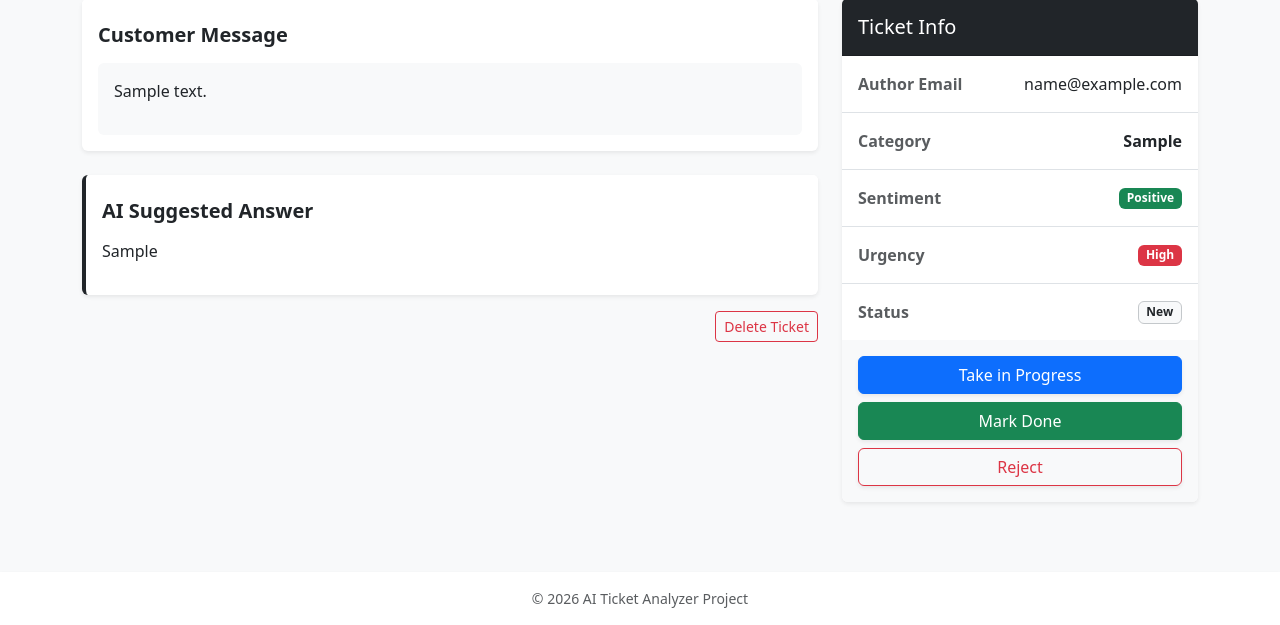
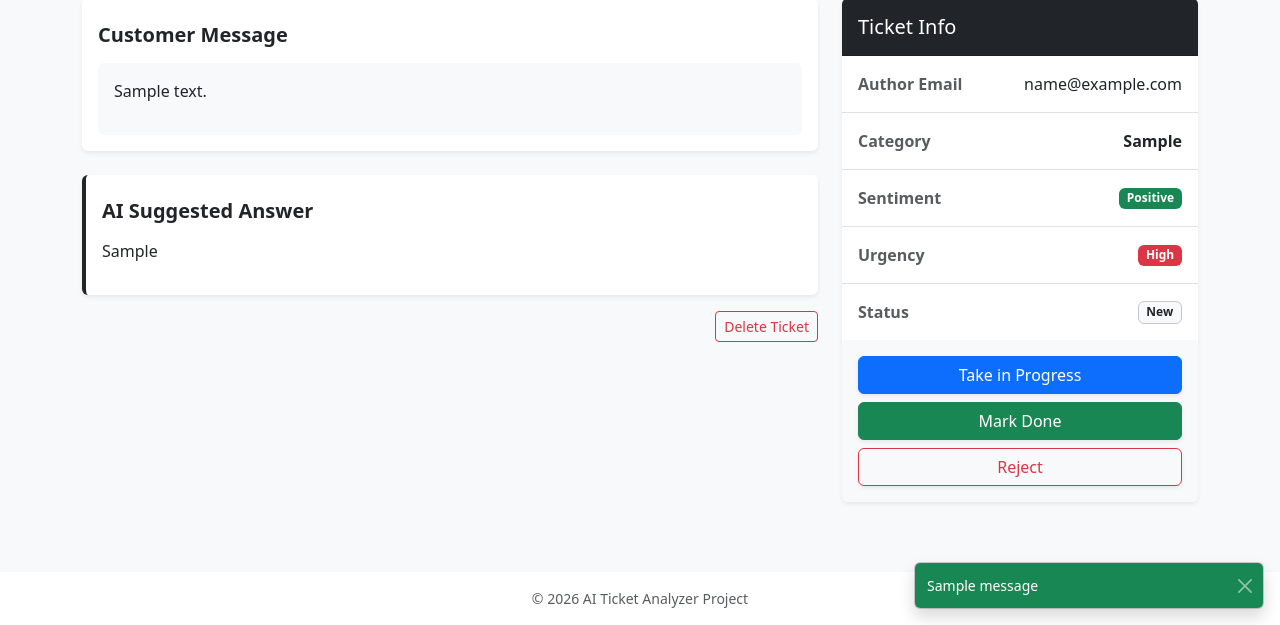
Before and after one commit to Hryhorenko-Yeluzaveta/ai-tickets-analyzer, a Django app: page /analyzer/ticket/1 in a window 1280 px wide. Shown: the part 175-800 px from the top of the page. Run offline with Django 5.2, Linux system fonts and the light colour scheme; tables that the repository leaves empty hold one stand-in row (values such as "Sample post"); one stand-in notice (Sample message) is shown.

Commit message:
Add messages in response to user actions

```diff
--- a/analyzer/views.py
+++ b/analyzer/views.py
@@ -2,6 +2,8 @@ import json
 import os
 from http.client import responses
 
+from django.contrib import messages
+from django.contrib.messages.views import SuccessMessageMixin
 from django.http import HttpResponseRedirect, HttpResponseBadRequest
 from django.shortcuts import render, get_object_or_404
 from django.urls import reverse_lazy, reverse
@@ -29,7 +31,7 @@ class TicketCreateView(CreateView):
             Act as Technical Support Tickets Analyzer.
             The user sends his email address along with the request.
             Analyze this client request: "{self.object.message}"
-            Add necessary Category,
+            Add necessary Category (in one word. if it some kind of nonsense - write Spam),
             Sentiment (must be exactly one of: POS (positive), NEG (negative), NEU (neutral)),
             Urgency (must be exactly one of: H (high), M (medium), L (low))
             and your suggested response for this request. Don't say you've already done something, just provide a recommendation.
@@ -52,6 +54,8 @@ class TicketCreateView(CreateView):
         self.object.ai_response = ai_response['suggested_response']
         self.object.save()
 
+        messages.success(self.request, 'Your ticket has been successfully analyzed and registered!')
+
         return HttpResponseRedirect(self.get_success_url())
 
 class TicketListView(ListView):
@@ -69,6 +73,12 @@ class TicketDeleteView(DeleteView):
     model = Ticket
     success_url = reverse_lazy('list_tickets')
 
+    def form_valid(self, form):
+        success_url = self.get_success_url()
+        self.object.delete()
+        messages.success(self.request, 'Your ticket has been successfully deleted!')
+        return HttpResponseRedirect(success_url)
+
 @require_POST
 def change_status(request, ticket_id, new_status):
     ticket = get_object_or_404(Ticket, pk=ticket_id)
@@ -77,6 +87,14 @@ def change_status(request, ticket_id, new_status):
     if new_status not in valid_statuses:
         return HttpResponseBadRequest("Invalid status code.")
 
+    if new_status == 'P':
+        messages.info(request, 'The ticket has been accepted for processing.')
+
+    if new_status == 'R':
+        messages.error(request, 'The ticket has been rejected.')
+
+    if new_status == 'D':
+        messages.success(request, 'The ticket has been marked as done.')
 
     ticket.status = new_status
     ticket.save()
--- a/templates/base.html
+++ b/templates/base.html
@@ -42,7 +42,20 @@
             &copy; 2026 AI Ticket Analyzer Project
         </div>
     </footer>
-
+    {% if messages %}
+        {% for message in messages %}
+            <div class="toast-container position-fixed bottom-0 end-0 p-3" style="z-index: 1050;">
+                <div class="toast show align-items-center text-bg-{% if message.tags == 'error' %}danger{% else %}{{ message.tags }}{% endif %}" role="alert" aria-live="assertive" aria-atomic="true">
+                    <div class="d-flex">
+                        <div class="toast-body fw-medium">
+                            {{ message }}
+                        </div>
+                        <button type="button" class="btn-close btn-close-white me-2 m-auto" data-bs-dismiss="toast" aria-label="Close"></button>
+                    </div>
+                </div>
+            </div>
+        {% endfor %}
+    {% endif %}
     <script src="https://cdn.jsdelivr.net/npm/bootstrap@5.3.0/dist/js/bootstrap.bundle.min.js"></script>
 </body>
 </html>
```
